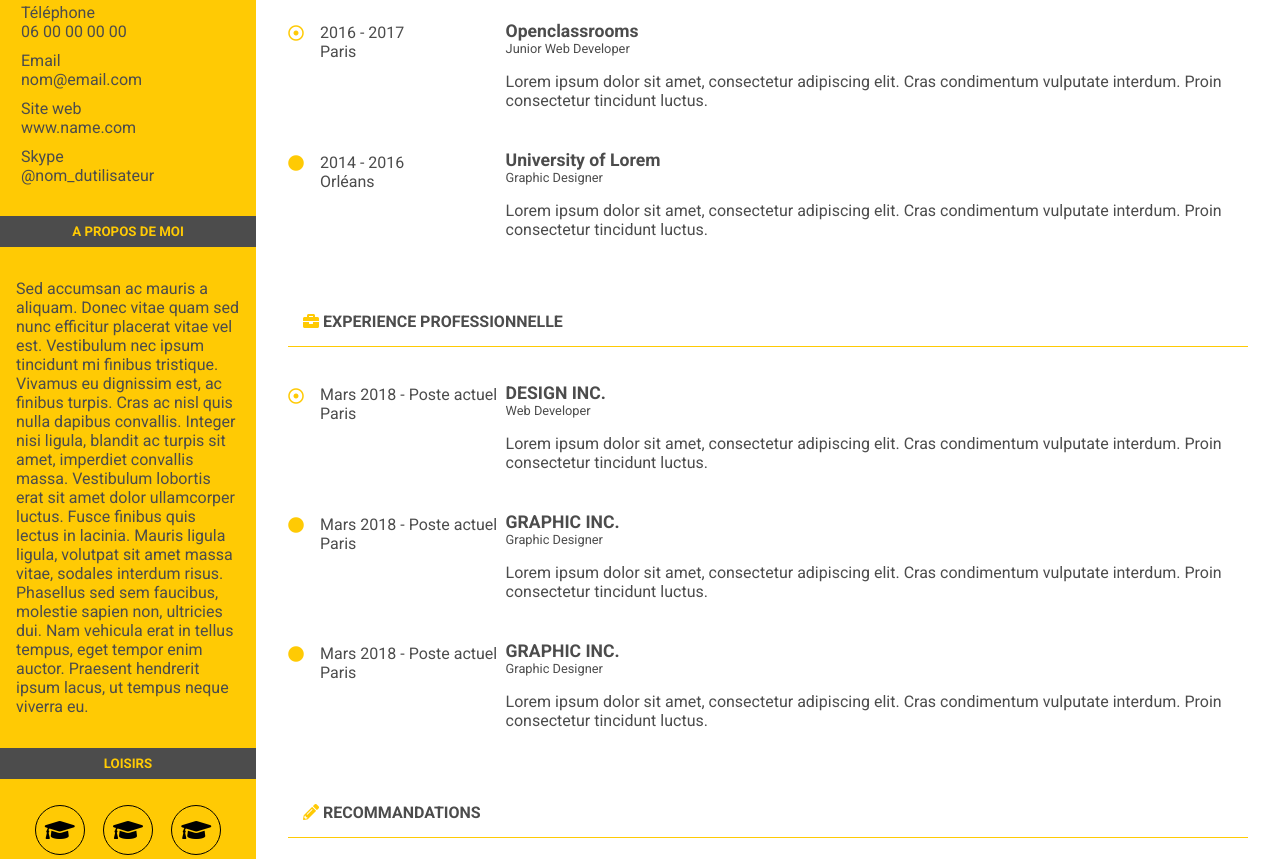
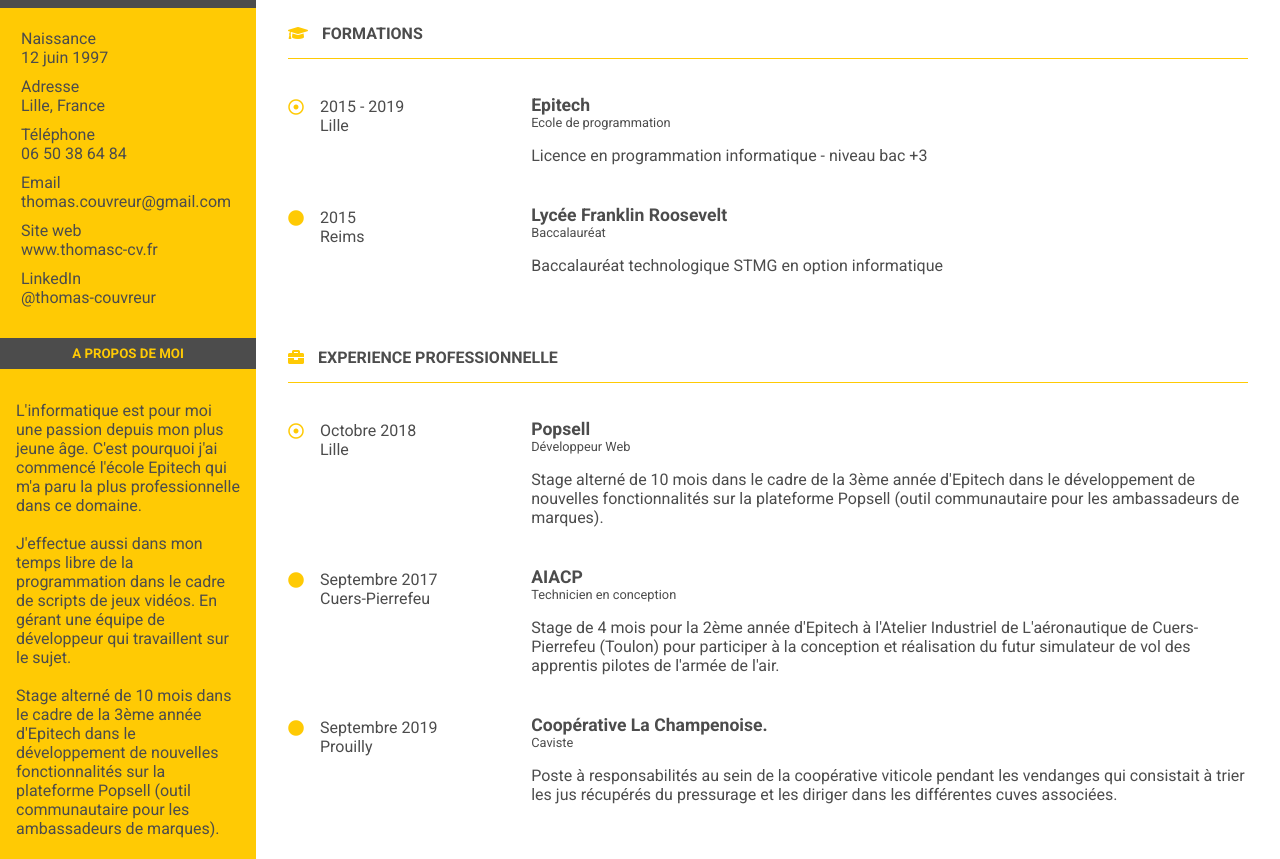
Before and after one commit to tcouvreur/openclassrooms-cv, a plain HTML site: page index.html in a window 1280 px wide. Shown: the part 252-1111 px from the top of the page. Drawn offline with Linux system fonts and the light colour scheme.

Commit message:
custom page

```diff
--- a/css/style.css
+++ b/css/style.css
@@ -4,7 +4,14 @@
     --grey: #4c4c4c;
 }
 
+html {
+    min-height: 100%;
+    position: relative;
+}
+
 body {
+    width: 100%;
+    height: 100%;
     margin: 0;
     font-family: "Roboto";
     color: var(--grey);
@@ -48,7 +55,11 @@ header {
 
 h4 {
     border-bottom: solid 1px var(--yellow);
-    padding: 15px;
+    padding: 15px 15px 15px 0px;
+}
+
+h4 i {
+    padding-right: 10px;
 }
 
 
@@ -62,9 +73,8 @@ h4 {
 }
 .form-block aside
  {
-    margin-left: 2em;
+    margin: 0 2em 1em 2em;
     background-color: initial;
-    margin-bottom: 1rem;
 }
 
 .par-formation h5 {
@@ -182,9 +192,7 @@ ul {
         max-width:350px;
         width: 30%;
     }
-    img {
-        margin-top: 1rem;
-    }
+
     main li {
         display: flex;
     }
--- a/index.html
+++ b/index.html
@@ -1,7 +1,7 @@
 <!DOCTYPE html>
 <html lang="fr">
 <head>
-  <title>Jessica Leroy - Développeuse web freelance</title>
+  <title>Thomas COUVREUR - Développeur web freelance</title>
   <link rel="stylesheet" type="text/css" href="css/style.css">
   <meta name="viewport" content="width=device-width, initial-scale=1.0">
   <link rel="stylesheet" href="https://cdnjs.cloudflare.com/ajax/libs/font-awesome/5.14.0/css/all.min.css" integrity="sha512-1PKOgIY59xJ8Co8+NE6FZ+LOAZKjy+KY8iq0G4B3CyeY6wYHN3yt9PW0XpSriVlkMXe40PTKnXrLnZ9+fkDaog==" crossorigin="anonymous" />
@@ -10,10 +10,10 @@
 <body>
   <header>
     <div class="title">
-      <h1>JESSICA LEROY</h1>
-      <span class="subtitle">Développeuse web freelance</span>
+      <h1>Thomas COUVREUR</h1>
+      <span class="subtitle">Développeur web freelance</span>
     </div>
-    <aside><img class="logo-img" src="https://fac.img.pmdstatic.net/fit/http.3A.2F.2Fprd2-bone-image.2Es3-website-eu-west-1.2Eamazonaws.2Ecom.2FFAC.2Fvar.2Ffemmeactuelle.2Fstorage.2Fimages.2Famour.2Fcoaching-amoureux.2Fcest-quoi-belle-femme-temoignages-43206.2F14682626-1-fre-FR.2Fc-est-quoi-une-belle-femme-temoignages.2Ejpg/1200x1200/quality/80/crop-from/center/c-est-quoi-une-belle-femme-temoignages.jpeg" alt="profile picture"></aside>
+    <aside><img class="logo-img" src="img/profile.JPG" alt="profile picture"></aside>
   </header>
   <main>
     <div>
@@ -21,19 +21,19 @@
         <h4><i class="fa fa-graduation-cap"></i> FORMATIONS</h4>
         <ul>
           <li class="form-block">
-            <aside class="first">2016 - 2017 <span>Paris</span></aside>
+            <aside class="first">2015 - 2019 <span>Lille</span></aside>
             <div class="par-formation">
-              <h5>Openclassrooms</h5>
-              <p>Junior Web Developer</p>
-              <p>Lorem ipsum dolor sit amet, consectetur adipiscing elit. Cras condimentum vulputate interdum. Proin consectetur tincidunt luctus. </p>
+              <h5>Epitech</h5>
+              <p>Ecole de programmation</p>
+              <p>Licence en programmation informatique - niveau bac +3 </p>
             </div>
           </li>
           <li class="form-block">
-            <aside>2014 - 2016 <span>Orléans</span></aside>
+            <aside>2015 <span>Reims</span></aside>
             <div class="par-formation">
-              <h5>University of Lorem</h5>
-              <p>Graphic Designer</p>
-              <p>Lorem ipsum dolor sit amet, consectetur adipiscing elit. Cras condimentum vulputate interdum. Proin consectetur tincidunt luctus. </p>
+              <h5>Lycée Franklin Roosevelt</h5>
+              <p>Baccalauréat</p>
+              <p>Baccalauréat technologique STMG en option informatique </p>
             </div>
           </li>
         </ul>
@@ -42,27 +42,27 @@
         <h4><i class="fa fa-briefcase"></i> EXPERIENCE PROFESSIONNELLE</h4>
         <ul>
           <li class="form-block">
-            <aside class="first">Mars 2018 - Poste actuel <span>Paris</span></aside>
+            <aside class="first">Octobre 2018 <span>Lille</span></aside>
             <div class="par-formation">
-              <h5>DESIGN INC.</h5>
-              <p>Web Developer</p>
-              <p>Lorem ipsum dolor sit amet, consectetur adipiscing elit. Cras condimentum vulputate interdum. Proin consectetur tincidunt luctus. </p>
+              <h5>Popsell</h5>
+              <p>Développeur Web</p>
+              <p>Stage alterné de 10 mois dans le cadre de la 3ème année d'Epitech dans le développement de nouvelles fonctionnalités sur la plateforme Popsell (outil communautaire pour les ambassadeurs de marques). </p>
             </div>
           </li>
           <li class="form-block">
-            <aside>Mars 2018 - Poste actuel <span>Paris</span></aside>
+            <aside>Septembre 2017 <span>Cuers-Pierrefeu</span></aside>
             <div class="par-formation">
-              <h5>GRAPHIC INC.</h5>
-              <p>Graphic Designer</p>
-              <p>Lorem ipsum dolor sit amet, consectetur adipiscing elit. Cras condimentum vulputate interdum. Proin consectetur tincidunt luctus. </p>
+              <h5>AIACP</h5>
+              <p>Technicien en conception</p>
+              <p>Stage de 4 mois pour la 2ème année d'Epitech à l'Atelier Industriel de L'aéronautique de Cuers-Pierrefeu (Toulon) pour participer à la conception et réalisation du futur simulateur de vol des apprentis pilotes de l'armée de l'air. </p>
             </div>
           </li>
           <li class="form-block">
-            <aside>Mars 2018 - Poste actuel <span>Paris</span></aside>
+            <aside>Septembre 2019 <span>Prouilly</span></aside>
             <div class="par-formation">
-              <h5>GRAPHIC INC.</h5>
-              <p>Graphic Designer</p>
-              <p>Lorem ipsum dolor sit amet, consectetur adipiscing elit. Cras condimentum vulputate interdum. Proin consectetur tincidunt luctus. </p>
+              <h5>Coopérative La Champenoise.</h5>
+              <p>Caviste</p>
+              <p>Poste à responsabilités au sein de la coopérative viticole pendant les vendanges qui consistait à trier les jus récupérés du pressurage et les diriger dans les différentes cuves associées. </p>
             </div>
           </li>
         </ul>
@@ -95,18 +95,23 @@
       <div><!-- contact -->
         <h5 class="aside-title">CONTACT</h5>
         <ul class="contact">
-          <li>Adresse<br>Paris, France</li>
-          <li>Téléphone<br>06 00 00 00 00</li>
-          <li>Email<br>nom@email.com</li>
-          <li>Site web<br>www.name.com</li>
-          <li>Skype<br>@nom_dutilisateur</li>
+          <li>Naissance<br>12 juin 1997</li>
+          <li>Adresse<br>Lille, France</li>
+          <li>Téléphone<br>06 50 38 64 84</li>
+          <li>Email<br>thomas.couvreur@gmail.com</li>
+          <li>Site web<br>www.thomasc-cv.fr</li>
+          <li>LinkedIn<br>@thomas-couvreur</li>
         </ul>
       </div>
       <div><!--a propos-->
         <h5 class="aside-title">A PROPOS DE MOI</h5>
-        <p class="aside-text">Sed accumsan ac mauris a aliquam. Donec vitae quam sed nunc efficitur placerat vitae vel est. Vestibulum nec ipsum tincidunt mi finibus tristique. Vivamus eu dignissim est, ac finibus turpis. Cras ac nisl quis nulla dapibus convallis. Integer nisi ligula, blandit ac turpis sit amet, imperdiet convallis massa. Vestibulum lobortis erat sit amet dolor ullamcorper luctus. Fusce finibus quis lectus in lacinia. Mauris ligula ligula, volutpat sit amet massa vitae, sodales interdum risus. Phasellus sed sem faucibus, molestie sapien non, ultricies dui. Nam vehicula erat in tellus tempus, eget tempor enim auctor. Praesent hendrerit ipsum lacus, ut tempus neque viverra eu.</p>
+        <p class="aside-text">L'informatique est pour moi une passion depuis mon plus jeune âge. C'est pourquoi j'ai commencé l'école Epitech qui m'a paru la plus professionnelle dans ce domaine.
+          <br><br>
+          J'effectue aussi dans mon temps libre de la programmation dans le cadre de scripts de jeux vidéos. En gérant une équipe de développeur qui travaillent sur le sujet.
+          <br><br>
+          Stage alterné de 10 mois dans le cadre de la 3ème année d'Epitech dans le développement de nouvelles fonctionnalités sur la plateforme Popsell (outil communautaire pour les ambassadeurs de marques).</p>
       </div>
-      <div><!--loisirs-->
+      <div class="div-loisir"><!--loisirs-->
         <h5 class="aside-title">LOISIRS</h5>
         <div class="loisirs">
           <i class="fa fa-graduation-cap"></i>
```
Also changed, not shown: img/profile.JPG (added).
